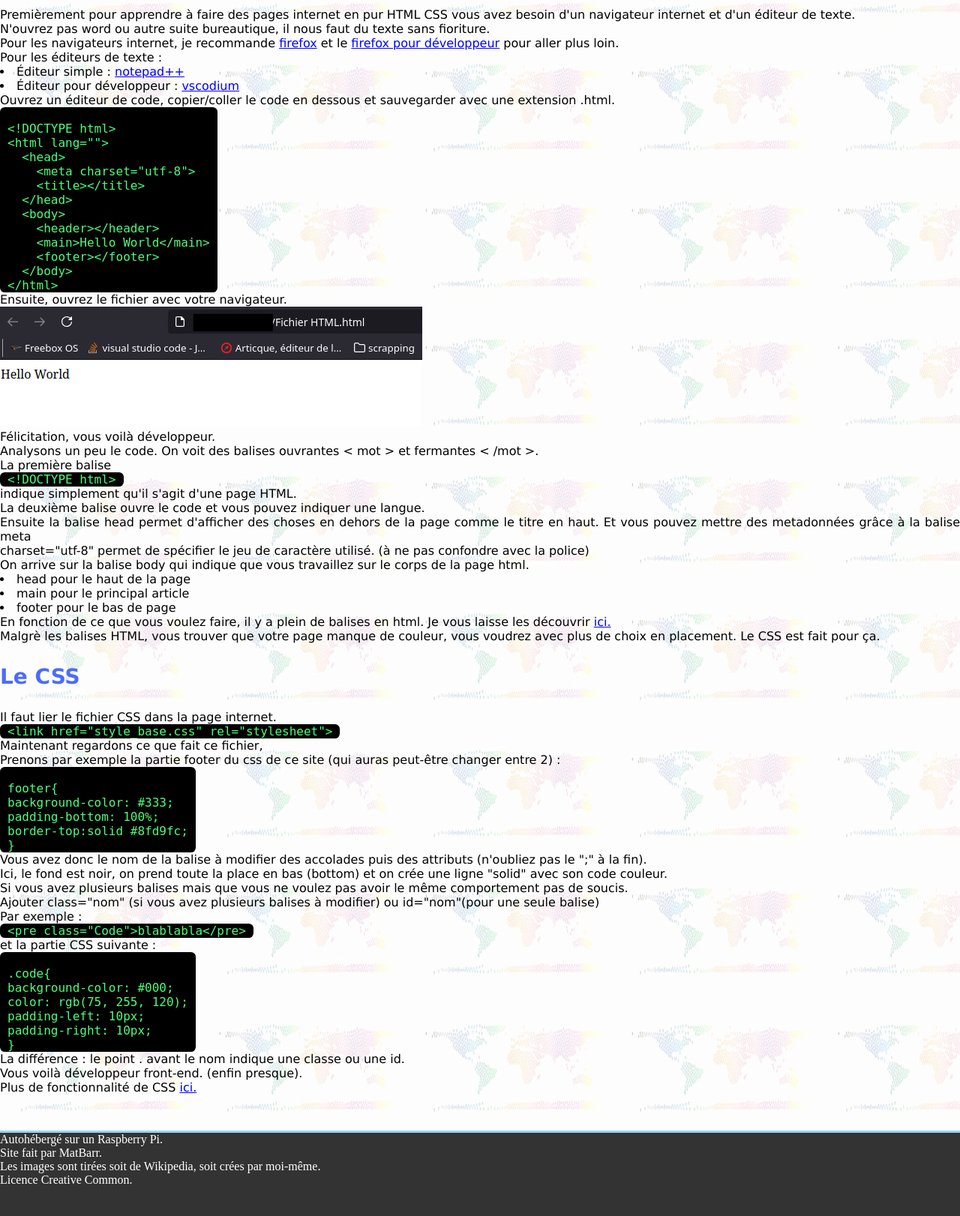
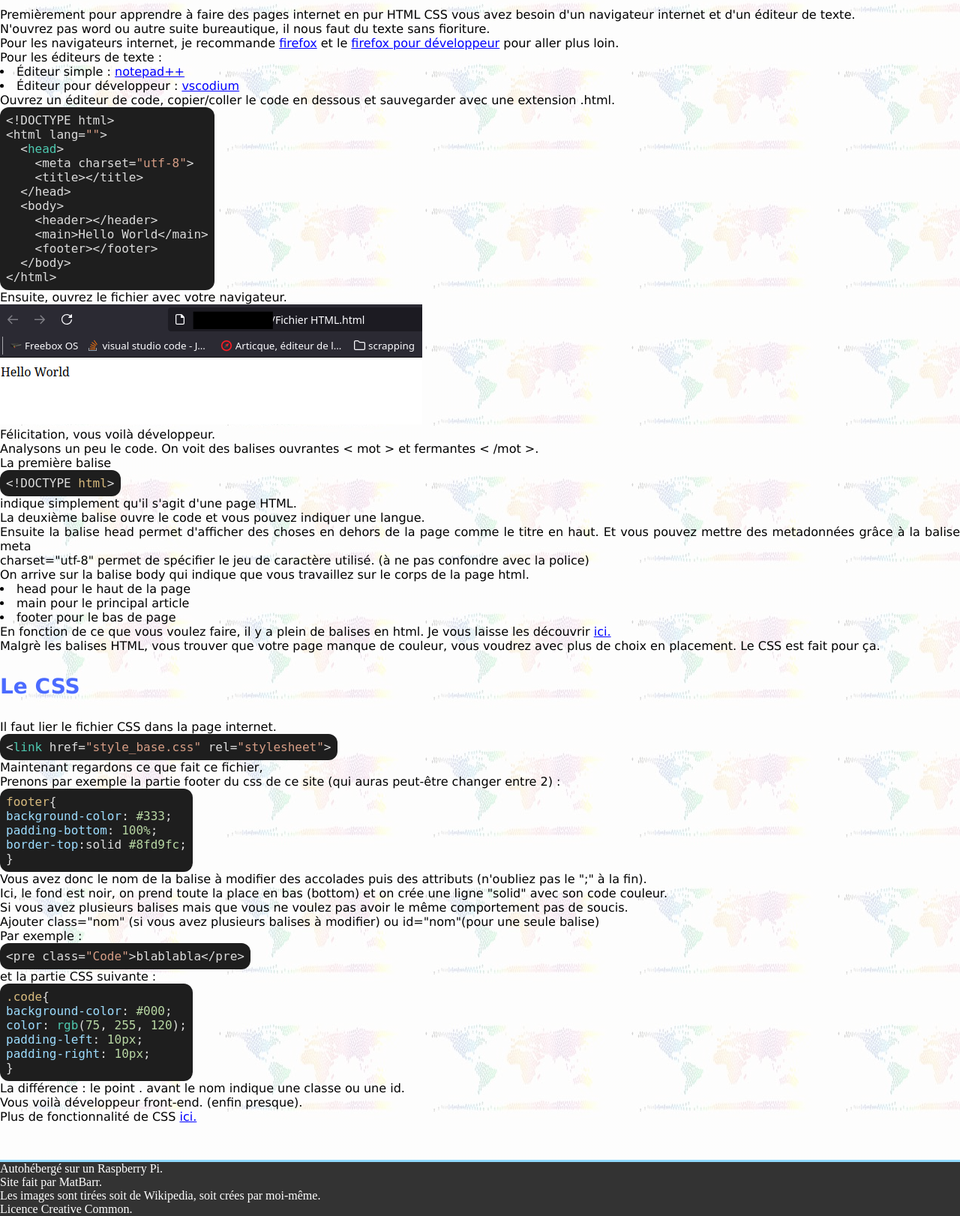
Before and after one commit to barrmath/piweb, a Flask app: page /web/HTMLCSS/ in a window 1280 px wide. Shown: the part 314-1936 px from the top of the page at 75% size. Before the commit the page ends 1893 px from the top, so only its background shows below. Run offline with Flask 3, Linux system fonts and the light colour scheme; style sheets or scripts are compiled from the project's sources.

Commit message:
colorisation de la page html

```diff
--- a/web_app/templates/web/htmlcss.html
+++ b/web_app/templates/web/htmlcss.html
@@ -23,8 +23,7 @@
 </ul>
 <p></p>
 <p>Ouvrez un éditeur de code, copier/coller le code en dessous et sauvegarder avec une extension .html.</p>
-<xmp class="code">
-<!DOCTYPE html>
+<pre><code class="HTML"><xmp><!DOCTYPE html>
 <html lang="">
   <head>
     <meta charset="utf-8">
@@ -36,12 +35,12 @@
     <footer></footer>
   </body>
 </html>
-</xmp>
+</xmp></code></pre>
 <p>Ensuite, ouvrez le fichier avec votre navigateur.</p>
 <div><img src="{{ url_for('static', filename='img/web/hello_html.png')}}" alt="Hello World"></div>
 <p>Félicitation, vous voilà développeur.</p>
 <p>Analysons un peu le code. On voit des balises ouvrantes &lt; mot > et fermantes &lt; /mot >.</p>
-<p>La première balise </p><xmp class="code"><!DOCTYPE html></xmp><p> indique simplement qu'il s'agit d'une page HTML.</p>
+<p>La première balise </p><pre><code class="HTML"><xmp class="code"><!DOCTYPE html></xmp></code></pre><p> indique simplement qu'il s'agit d'une page HTML.</p>
 <p>La deuxième balise ouvre le code et vous pouvez indiquer une langue.</p>
 <p>Ensuite la balise head permet d'afficher des choses en dehors de la page comme le titre en haut. Et vous pouvez mettre des metadonnées grâce à la balise meta</p>
 <p>charset="utf-8" permet de spécifier le jeu de caractère utilisé. (à ne pas confondre avec la police)</p>
@@ -56,29 +55,27 @@
 <p>Malgrè les balises HTML, vous trouver que votre page manque de couleur, vous voudrez avec plus de choix en placement. Le CSS est fait pour ça.</p>
 <h2>Le CSS</h2>
 <p>Il faut lier le fichier CSS dans la page internet.</p>
-<xmp class="code"><link href="style_base.css" rel="stylesheet"></xmp>
+<pre><code class="HTML"><xmp><link href="style_base.css" rel="stylesheet"></xmp></code></pre>
 <p>Maintenant regardons ce que fait ce fichier,</p>
 <p>Prenons par exemple la partie footer du css de ce site (qui auras peut-être changer entre 2) :</p>
-<xmp class="code">
-footer{
+<pre><code class="CSS"><xmp>footer{
 background-color: #333;
 padding-bottom: 100%;
 border-top:solid #8fd9fc;
-}</xmp>
+}</xmp></code></pre>
 <p>Vous avez donc le nom de la balise à modifier des accolades puis des attributs (n'oubliez pas le ";" à la fin).</p>
 <p>Ici, le fond est noir, on prend toute la place en bas (bottom) et on crée une ligne "solid" avec son code couleur.</p>
 <p>Si vous avez plusieurs balises mais que vous ne voulez pas avoir le même comportement pas de soucis.</p><p>
 <p>Ajouter class="nom" (si vous avez plusieurs balises à modifier) ou id="nom"(pour une seule balise)</p>
-<p>Par exemple :</p><xmp class="code"><pre class="Code">blablabla</pre></xmp>
+<p>Par exemple :</p><pre><code class="HTML"><xmp><pre class="Code">blablabla</pre></xmp></code></pre>
 <p>et la partie CSS suivante :</p>
-<xmp class="code">
-.code{
+<pre><code class="CSS"><xmp>.code{
 background-color: #000;
 color: rgb(75, 255, 120);
 padding-left: 10px;
 padding-right: 10px;
 }
-</xmp>
+</xmp></code></pre>
 <p>La différence : le point . avant le nom indique une classe ou une id.</p>
 <p>Vous voilà développeur front-end. (enfin presque).</p>
 <p>Plus de fonctionnalité de CSS <a href="https://developer.mozilla.org/en-US/docs/Web/CSS">ici.</a></p>
```
